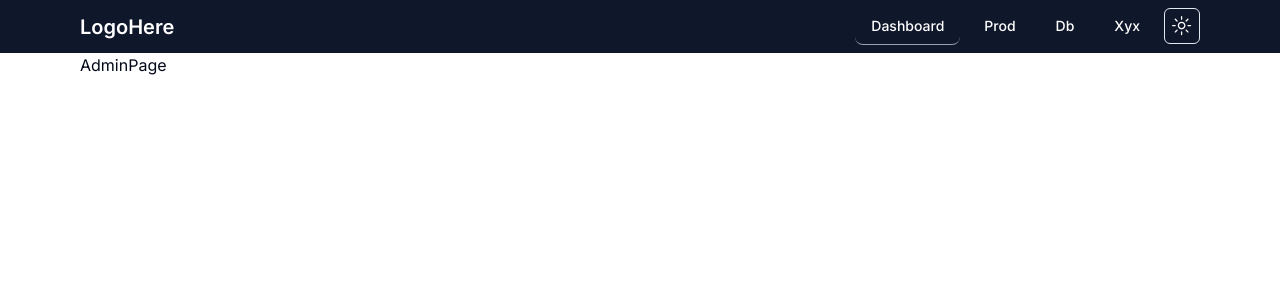
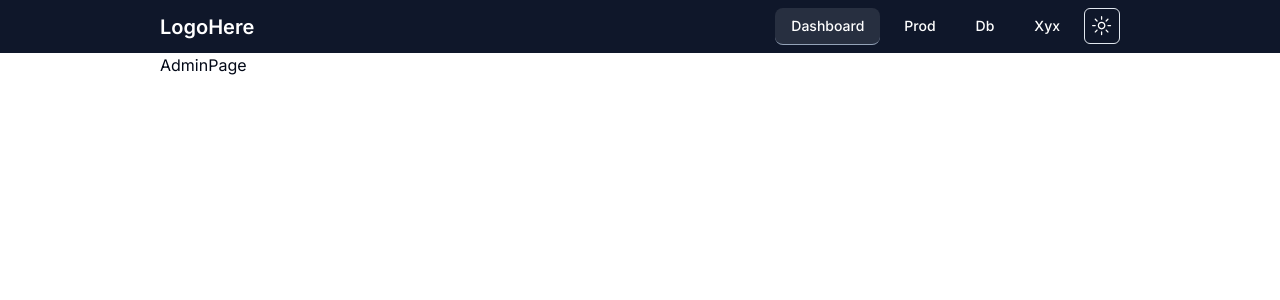
Before and after one commit to shubhamxdd/e-commerce, a Next.js app: page /admin in a window 1280 px wide. Shown: the top 300 px of the page. Built offline with nearby package versions, Linux system fonts and the light colour scheme.

Commit message:
add padding for lg devices

```diff
--- a/app/(admin)/_components/AdminHeader.tsx
+++ b/app/(admin)/_components/AdminHeader.tsx
@@ -25,7 +25,7 @@ export const adminNavLinks = [
 const AdminHeader = () => {
   return (
     // todo blur effect here
-    <div className="w-full bg-slate-900 text-white p-2 flex items-center justify-between md:px-20 px-6">
+    <div className="w-full bg-slate-900 text-white p-2 flex items-center justify-between md:px-20 px-6 lg:px-40">
       <h1 className="text-[18px] md:text-[20px] font-semibold">
         <Link href={"/admin"}>LogoHere</Link>
       </h1>
--- a/app/(admin)/layout.tsx
+++ b/app/(admin)/layout.tsx
@@ -8,7 +8,7 @@ export default function RootLayout({
   return (
     <>
       <AdminHeader />
-      <div className="md:px-20 px-6">{children}</div>
+      <div className="md:px-20 lg:px-40 px-6">{children}</div>
     </>
   );
 }
--- a/components/NavItem.tsx
+++ b/components/NavItem.tsx
@@ -13,7 +13,9 @@ const NavItem = ({ href, name }: NavItemProps) => {
   return (
     <li
       className={`list-none capitalize ${
-        pathname === href ? "border-b rounded-lg border-slate-400  " : ""
+        pathname === href
+          ? "md:border-b md:rounded-lg md:border-slate-400 md:bg-white/10"
+          : ""
       }`}
     >
       <Button asChild variant={"ghost"}>
```
